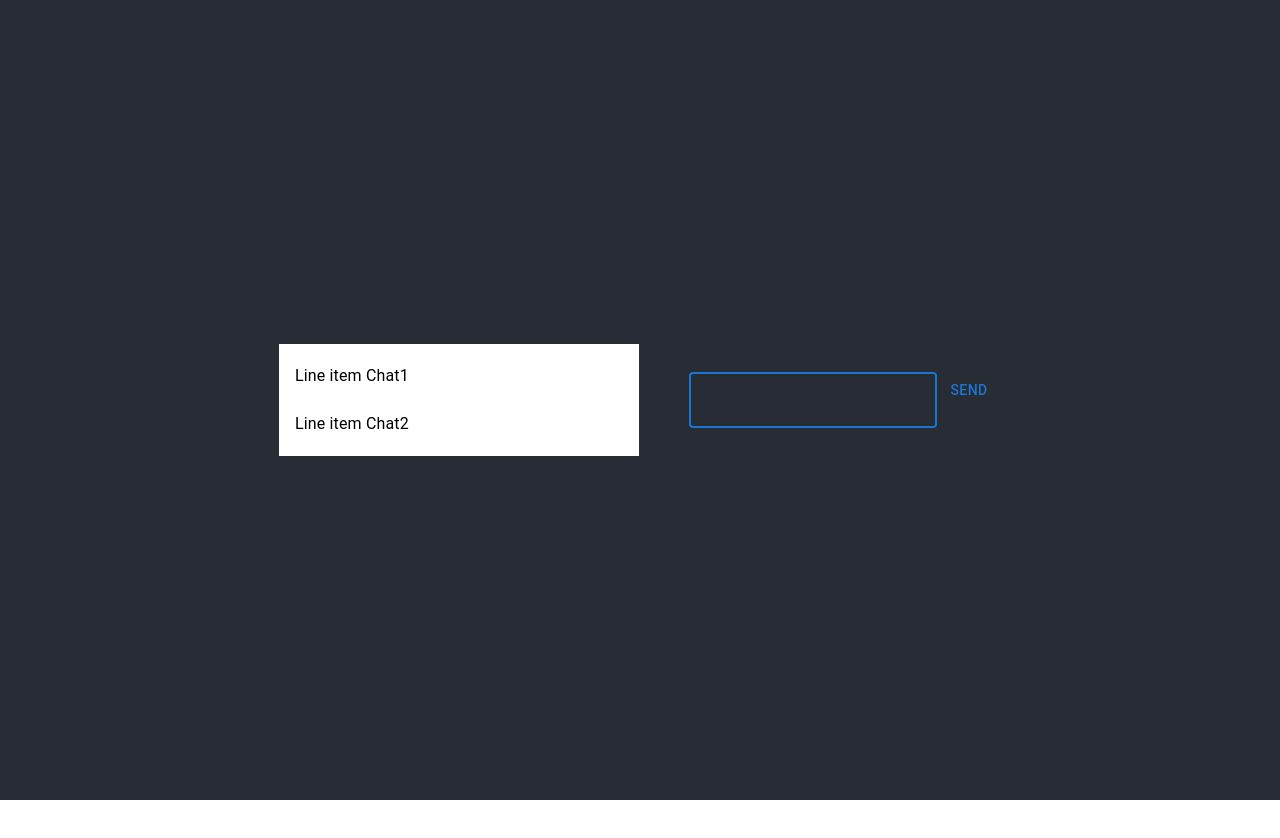
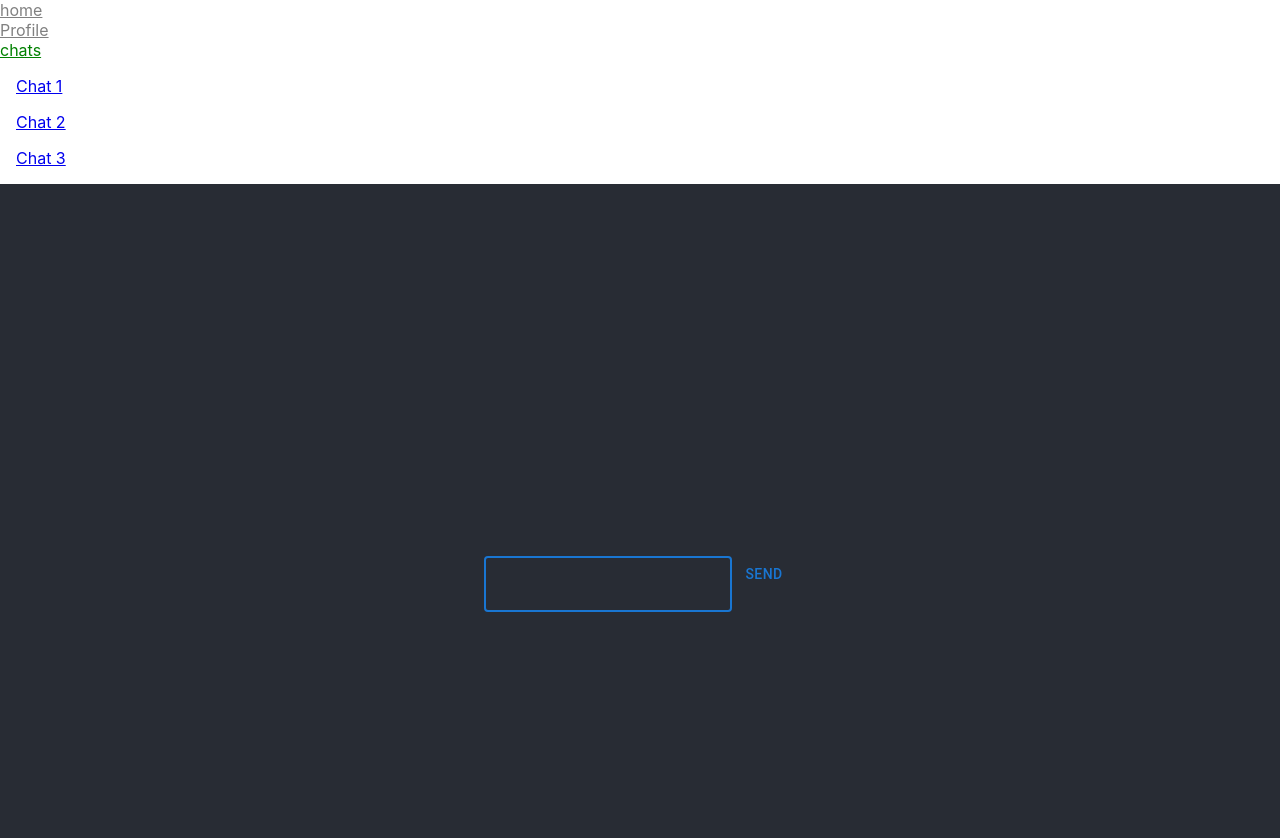
Before and after one commit to 5hadown1/gbreact, a React (Create React App) app: page /chats/chat1 in a window 1280 px wide. Shown: the top 838 px of the page. Before the commit the page ends 800 px from the top, so only its background shows below. Built offline with nearby package versions, Linux system fonts and the light colour scheme.

Commit message:
Lesson 4 update

```diff
--- a/package.json
+++ b/package.json
@@ -11,6 +11,7 @@
     "@testing-library/user-event": "^13.5.0",
     "react": "^17.0.2",
     "react-dom": "^17.0.2",
+    "react-router-dom": "^6.2.1",
     "react-scripts": "5.0.0",
     "web-vitals": "^2.1.4"
   },
--- a/src/App.js
+++ b/src/App.js
@@ -1,60 +1,5 @@
-import { useEffect, useState } from "react";
-import { MessageList } from './components/MessageList';
-import { Form } from './components/Form';
-import { ListItem, List, ListItemText } from "@mui/material";
-import { AUTHORS } from './utils/constants';
-import './App.css';
+import { Router } from "./components/Router";
 
-const chats = [
-	{ name: "Chat1", id: "1" },
-	{ name: "Chat2", id: "2" },
-];
-
-function App() {
-	const [messageList, setMessageList] = useState([]);
-
-	const handleAddMessage = (text) => {
-		sendMessage(text, AUTHORS.ME);
-	};
-
-	const sendMessage = (text, author) => {
-		const newMsg = {
-			text: text,
-			author: author,
-			id: `msg-${Date.now()}`,
-		};
-		setMessageList((prevMessageList) => [...prevMessageList, newMsg]);
-	};
-
-	useEffect(() => {
-		let timeout;
-
-		timeout = setTimeout(() => {
-			if (messageList[messageList.length - 1]?.author === AUTHORS.ME) {
-				sendMessage('I send your message', AUTHORS.BOT)
-			}
-		}, 1500);
-
-		return () => {
-			clearTimeout(timeout);
-		}
-	}, [messageList]);
-
-	return (
-		<div className="App">
-			<List sx = {{width: '100%',maxWidth: 360, backgroundColor: 'white', color: 'black', marginRight: '50px'}}>
-				{chats.map((chat) => (
-						<ListItem key = {chat.id}>
-							<ListItemText primary = {`Line item ${chat.name}`}/>
-						</ListItem>
-				))}
-			</List>
-			<header className="App-header">
-				<MessageList messages={messageList} />
-				<Form onSubmit={handleAddMessage} />
-			</header>
-		</div>
-	);
-}
+const App = () => <Router />;
 
 export default App;
--- /dev/null
+++ b/src/components/Chat/index.js
@@ -0,0 +1,63 @@
+import React, { useState, useEffect, useRef } from "react";
+import { MessageList } from "../MessageList";
+import { Form } from '../Form';
+import { AUTHORS } from "../../utils/constants";
+import { Navigate, useParams } from "react-router";
+
+import "../../App.css";
+
+export function Chat() {
+	const params = useParams();
+	const { chatId } = params;
+
+	const [messageList, setMessageList] = useState({
+		chat1: [],
+		chat2: [],
+		chat3: [],
+	});
+	const messagesEnd = useRef();
+
+	const handleAddMessage = (text) => {
+		sendMessage(text, AUTHORS.ME);
+	};
+
+	const sendMessage = (text, author) => {
+		const newMsg = {
+			text: text,
+			author: author,
+			id: `msg-${Date.now()}`,
+		};
+		setMessageList((prevMessageList) => ({
+			...prevMessageList,
+			[chatId]: [...prevMessageList[chatId], newMsg],
+		}));
+	};
+
+	useEffect(() => {
+		messagesEnd.current?.scrollIntoView();
+		let timeout;
+
+		timeout = setTimeout(() => {
+			if (messageList[chatId]?.[messageList[chatId].length - 1]?.author === AUTHORS.ME) {
+				sendMessage('I send your message', AUTHORS.BOT)
+			}
+		}, 1500);
+
+		return () => {
+			clearTimeout(timeout);
+		}
+	}, [messageList]);
+
+	if (!messageList[chatId]) {
+		return <Navigate to="/chats" replace />;
+	}
+
+	return (
+		<div className="App">
+			<header className="App-header">
+				<MessageList messages={messageList[chatId]} />
+				<Form onSubmit={handleAddMessage} />
+			</header>
+		</div>
+	);
+}
--- /dev/null
+++ b/src/components/ChatList/index.js
@@ -0,0 +1,30 @@
+import { List, ListItem } from "@mui/material";
+import { Link, Outlet } from "react-router-dom";
+
+const chats = [
+	{
+		name: "Chat 1",
+		id: "chat1",
+	},
+	{
+		name: "Chat 2",
+		id: "chat2",
+	},
+	{
+		name: "Chat 3",
+		id: "chat3",
+	},
+];
+
+export const ChatList = () => (
+  <>
+	<List>
+	  {chats.map((chat) => (
+		<ListItem key={chat.id}>
+			<Link to={`/chats/${chat.id}`}>{chat.name}</Link>
+		</ListItem>
+	  ))}
+	</List>
+	<Outlet />
+  </>
+);
--- /dev/null
+++ b/src/components/Profile/index.js
@@ -0,0 +1,5 @@
+export const Profile = () => {
+    return (
+        <h1>Profile page</h1>
+    )
+}
--- /dev/null
+++ b/src/components/Router/index.js
@@ -0,0 +1,45 @@
+import { BrowserRouter, Routes, Route, NavLink } from "react-router-dom";
+import { Chat } from "../Chat";
+import { ChatList } from "../ChatList";
+import { Profile } from "../Profile";
+
+const Home = () => <h2>Home page</h2>;
+
+export const Router = () => {
+  return (
+	<BrowserRouter>
+	  <div>
+		<NavLink
+		  to="/"
+		  style={({ isActive }) => ({ color: isActive ? "green" : "grey" })}
+		>
+		  home
+		</NavLink>
+	  </div>
+	  <div>
+		<NavLink
+		  style={({ isActive }) => ({ color: isActive ? "green" : "grey" })}
+		  to="/profile"
+		>
+		  Profile
+		</NavLink>
+	  </div>
+	  <div>
+		<NavLink
+		  style={({ isActive }) => ({ color: isActive ? "green" : "grey" })}
+		  to="/chats"
+		>
+		  chats
+		</NavLink>
+	  </div>
+	  <Routes>
+		<Route path="/" element={<Home />} />
+		<Route path="/profile" element={<Profile />} />
+		<Route path="chats" element={<ChatList />}>
+			<Route path=":chatId" element={<Chat />} />
+		</Route>
+		<Route path="*" element={<h2>404</h2>} />
+	  </Routes>
+	</BrowserRouter>
+  );
+};
--- a/src/index.js
+++ b/src/index.js
@@ -1,14 +1,14 @@
 import React from 'react';
 import ReactDOM from 'react-dom';
 import './index.css';
-import App from './App';
+import { Router } from './components/Router';
 import reportWebVitals from './reportWebVitals';
 
 ReactDOM.render(
-  <React.StrictMode>
-    <App />
-  </React.StrictMode>,
-  document.getElementById('root')
+	<React.StrictMode>
+		<Router />
+	</React.StrictMode>,
+	document.getElementById('root')
 );
 
 // If you want to start measuring performance in your app, pass a function
```
Also changed, not shown: 1 other file (tests, documents, lock files or other folders).
